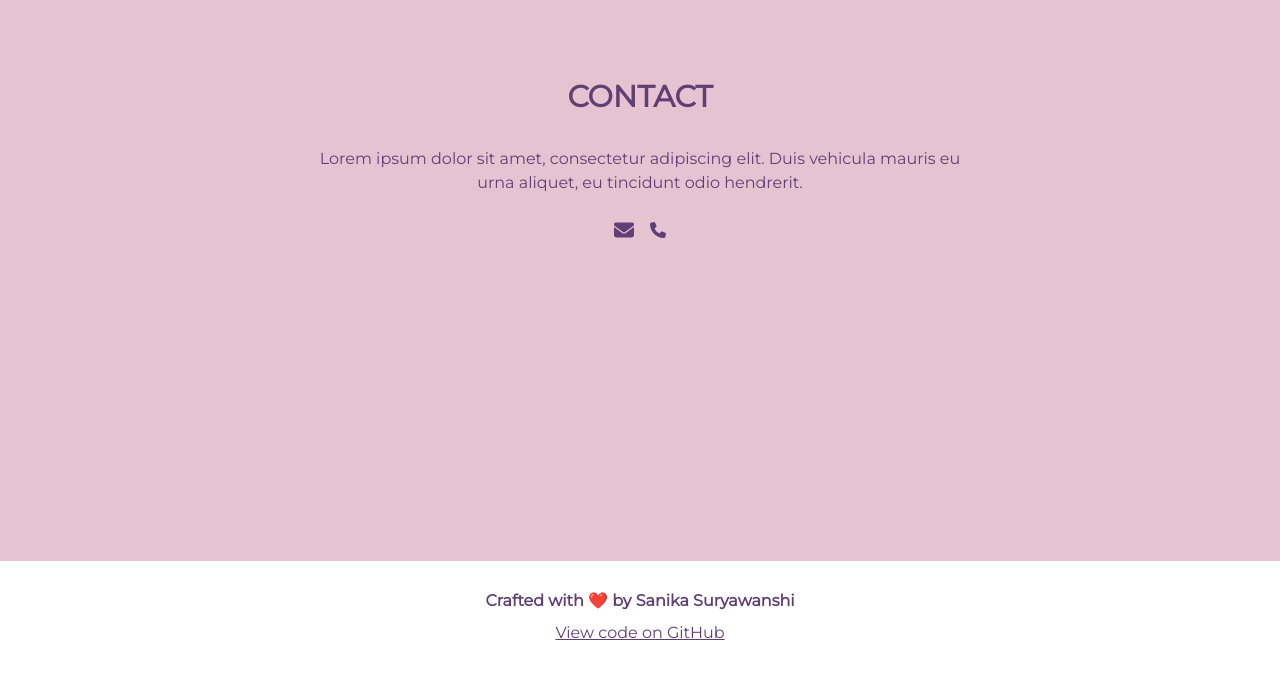
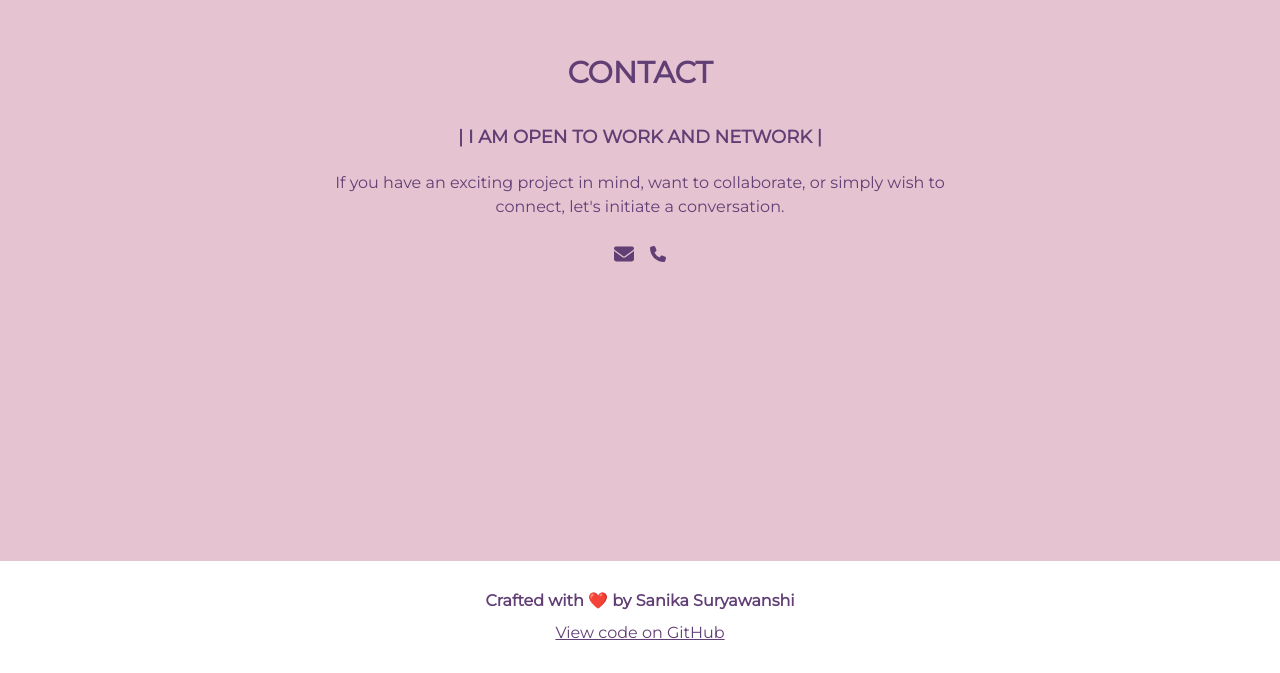
Before and after one commit to Sanika03/my-portfolio, a React (Vite) app: page / in a window 1280 px wide. Shown: the part 4795-5468 px from the top of the page. Built offline with nearby package versions, Linux system fonts and the light colour scheme.

Commit message:
Add text

```diff
--- a/src/components/Contact.jsx
+++ b/src/components/Contact.jsx
@@ -9,11 +9,10 @@
       <section id="contact" className="h-screen bg-queen-pink p-8 text-grape flex justify-center items-center">
         <div className="max-w-2xl mx-auto text-center">
           <h2 className="text-3xl font-bold mb-8">CONTACT</h2>
-
+          <p className="text-lg font-semibold mb-5">| I AM OPEN TO WORK AND NETWORK |</p>
           <p className="mb-6">
-            Lorem ipsum dolor sit amet, consectetur adipiscing elit. Duis vehicula mauris eu urna aliquet, eu tincidunt odio hendrerit.
+            If you have an exciting project in mind, want to collaborate, or simply wish to connect, let's initiate a conversation.
           </p>
-
           <div className="flex items-center justify-center">
             <a href="mailto:sanikasuryawanshi0305@gmail.com" className="mr-4">
               <FontAwesomeIcon icon={faEnvelope} size="lg" className='hover:text-black'/>
```
